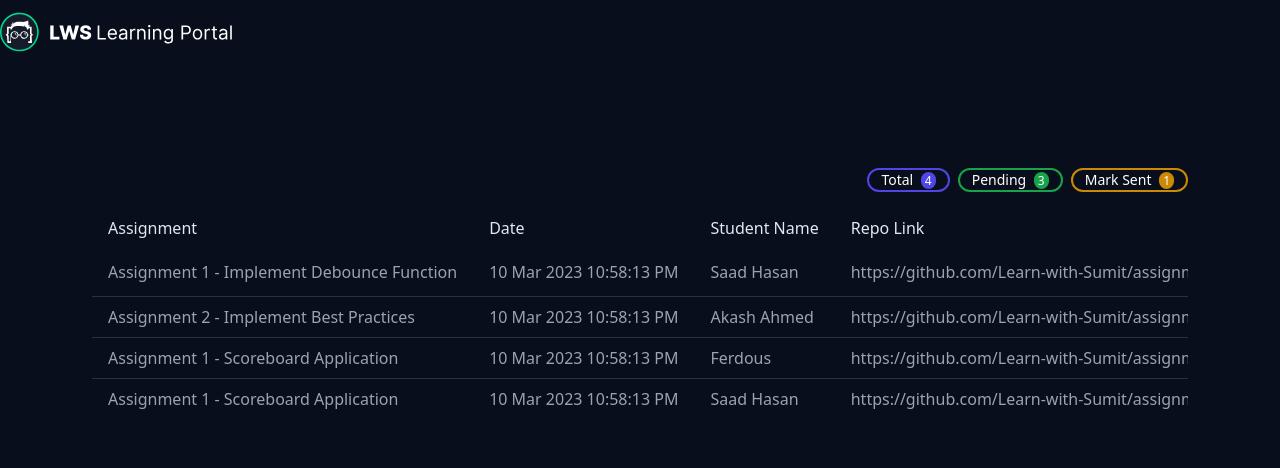
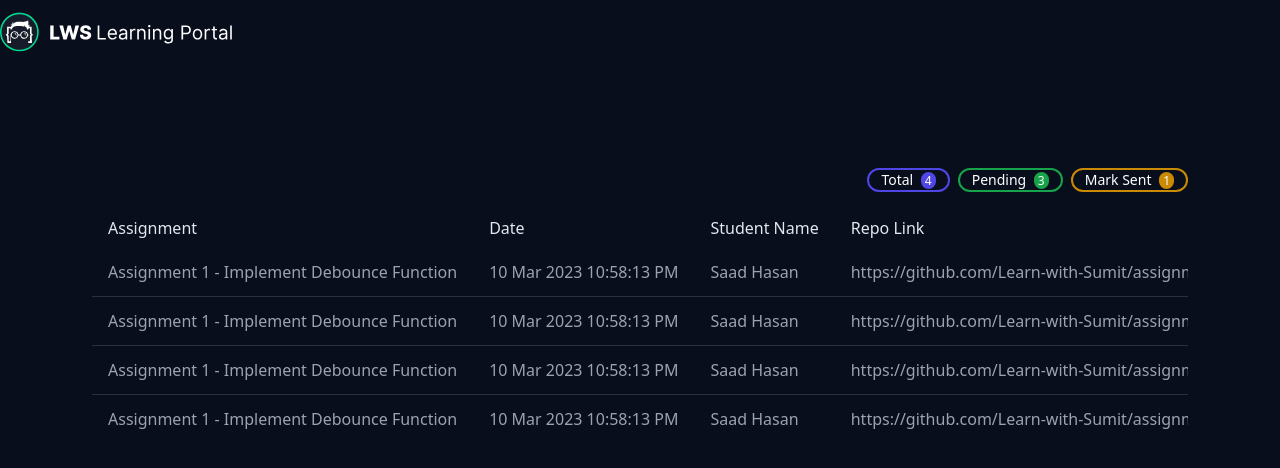
Before and after one commit to numangit/edtech-platform, a React (Create React App) app: page /admin/assignment-mark in a window 1280 px wide. Shown: the top 468 px of the page. Built offline with nearby package versions, Linux system fonts and the light colour scheme; data requests are answered from the project's data file.

Commit message:
assignment marks rendered

```diff
--- a/src/component/admin/assignmentMark/AssignmentMarkTable.js
+++ b/src/component/admin/assignmentMark/AssignmentMarkTable.js
@@ -1,6 +1,24 @@
+import { useGetAssignmentMarksQuery } from '../../../features/assignmentMark/assignmentMarkApi';
 import AssignmentMarkRow from './AssignmentMarkRow';
 
 const AssignmentMarkTable = () => {
+
+    //getting the assignment marks
+    const { data: marks, isLoading, isError, error } = useGetAssignmentMarksQuery() || {};
+
+    //what to render
+    let content = null;
+
+    if (isLoading) {
+        content = <tr><td className="text-center">Loading...</td></tr>;
+    } else if (!isLoading && isError) {
+        content = <tr><td className="text-center"> {error?.error}</td></tr>;
+    } else if (!isLoading && !isError && marks?.length === 0) {
+        content = <tr><td className="text-center">No marks found!</td></tr>;
+    } else if (!isLoading && !isError && marks?.length > 0) {
+        content = marks.map(mark => <AssignmentMarkRow key={mark.id} mark={mark} />)
+    };
+
     return (
         <table className="divide-y-1 text-base divide-gray-600 w-full">
             <thead>
@@ -14,28 +32,7 @@ const AssignmentMarkTable = () => {
             </thead>
 
             <tbody className="divide-y divide-slate-600/50">
-                <AssignmentMarkRow />
-                <tr>
-                    <td className="table-td">Assignment 2 - Implement Best Practices</td>
-                    <td className="table-td">10 Mar 2023 10:58:13 PM</td>
-                    <td className="table-td">Akash Ahmed</td>
-                    <td className="table-td">https://github.com/Learn-with-Sumit/assignment-1</td>
-                    <td className="table-td">50</td>
-                </tr>
-                <tr>
-                    <td className="table-td">Assignment 1 - Scoreboard Application</td>
-                    <td className="table-td">10 Mar 2023 10:58:13 PM</td>
-                    <td className="table-td">Ferdous</td>
-                    <td className="table-td">https://github.com/Learn-with-Sumit/assignment-1</td>
-                    <td className="table-td">100</td>
-                </tr>
-                <tr>
-                    <td className="table-td">Assignment 1 - Scoreboard Application</td>
-                    <td className="table-td">10 Mar 2023 10:58:13 PM</td>
-                    <td className="table-td">Saad Hasan</td>
-                    <td className="table-td">https://github.com/Learn-with-Sumit/assignment-1</td>
-                    <td className="table-td">100</td>
-                </tr>
+                {content}
             </tbody>
         </table>
     );
```
